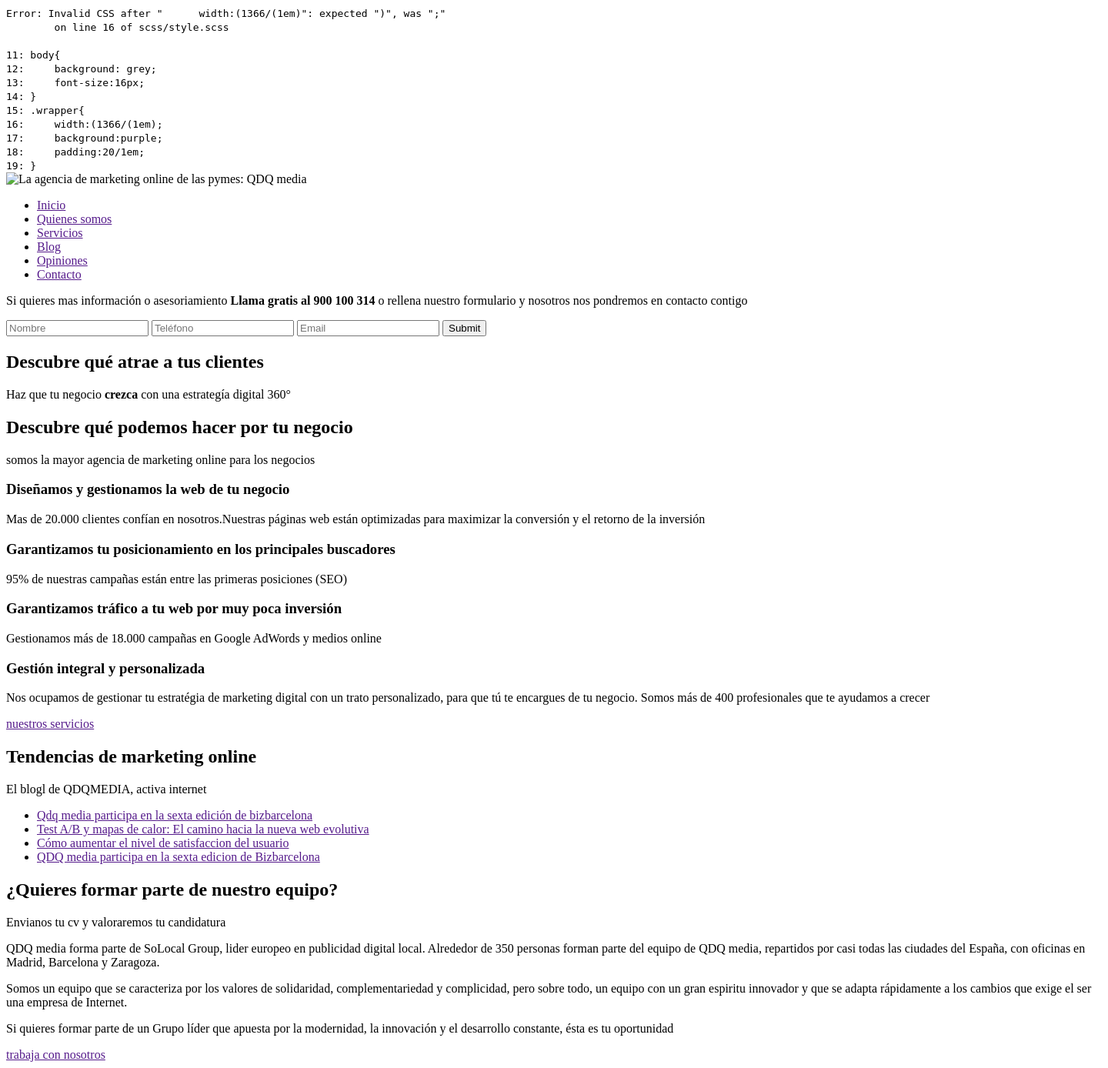
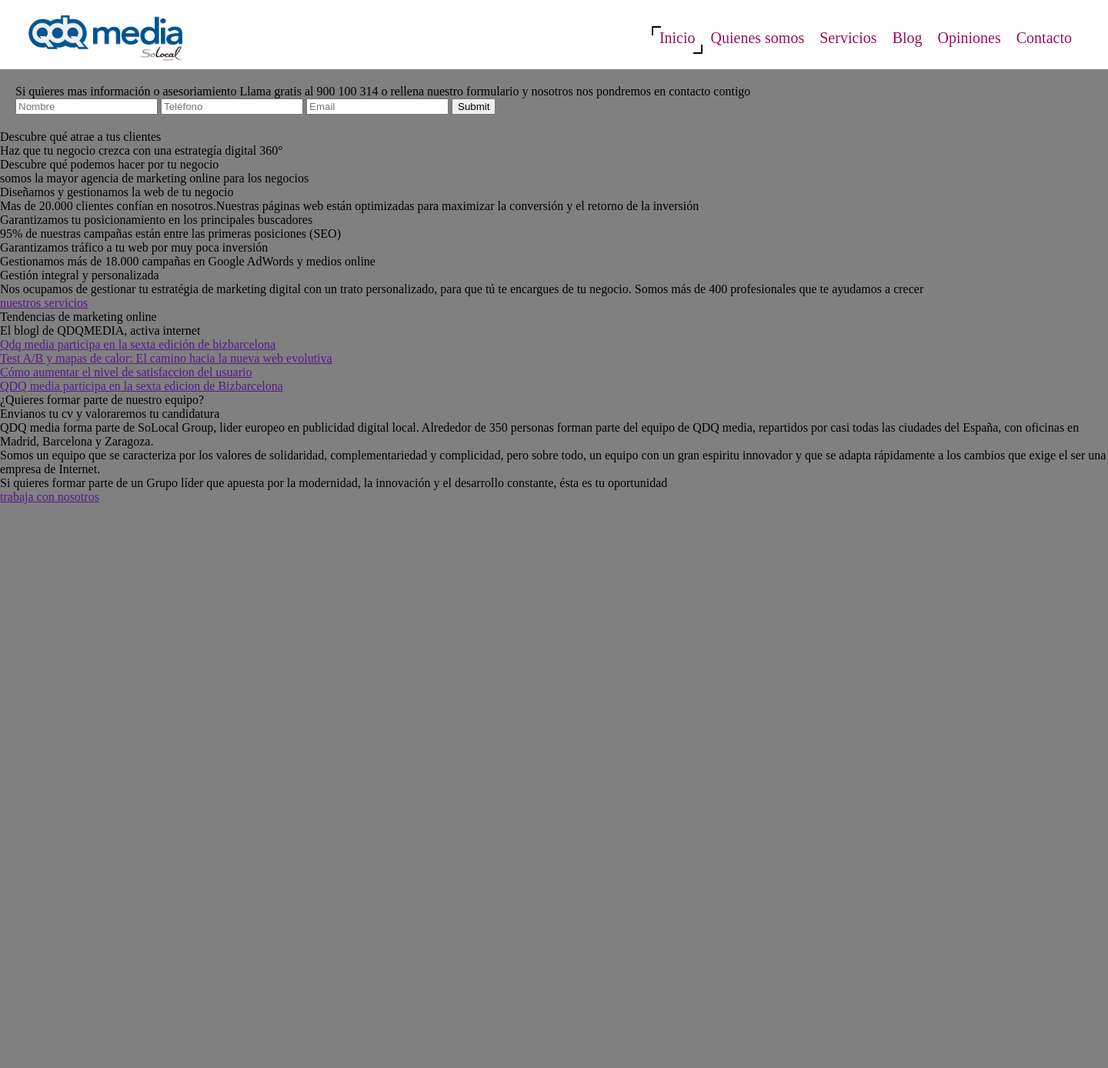
Before and after one commit to most78/NuevaWebQDTrabajo, a PHP site: page /QDQmedia/home.php in a window 1440 px wide. Shown: the whole page at 77% size. After the commit the page ends 655 px from the top, so only its background shows below. Run offline with PHP 8.4, Linux system fonts and the light colour scheme.

Commit message:
menu principal & header terminado

```diff
--- a/css/style.css
+++ b/css/style.css
@@ -1,71 +1,114 @@
-/*
-Error: Invalid CSS after "	width:(1366/(1em)": expected ")", was ";"
-        on line 16 of scss/style.scss
+/*Fuentes*/
+html, body, div, span, applet, object, iframe,
+h1, h2, h3, h4, h5, h6, p, blockquote, pre,
+a, abbr, acronym, address, big, cite, code,
+del, dfn, em, img, ins, kbd, q, s, samp,
+small, strike, strong, sub, sup, tt, var,
+b, u, i, center,
+dl, dt, dd, ol, ul, li,
+fieldset, form, label, legend,
+table, caption, tbody, tfoot, thead, tr, th, td,
+article, aside, canvas, details, figcaption, figure,
+footer, header, hgroup, menu, nav, section, summary,
+time, mark, audio, video {
+  margin: 0;
+  padding: 0;
+  border: 0;
+  outline: 0;
+  font-size: 100%;
+  font: inherit;
+  vertical-align: baseline; }
 
-11: body{
-12: 	background: grey;
-13: 	font-size:16px;
-14: }
-15: .wrapper{
-16: 	width:(1366/(1em);
-17: 	background:purple;
-18: 	padding:20/1em;
-19: }
+/*Main Header*/
+header {
+  background: white;
+  display: -webkit-flex;
+  display: -moz-flex;
+  display: -ms-flex;
+  display: -o-flex;
+  display: flex;
+  align-items: center;
+  flex-direction: column;
+  height: 5.625em;
+  width: 100%; }
+  header img {
+    align-items: center;
+    display: flex;
+    max-width: 200px; }
 
-Backtrace:
-scss/style.scss:16
-C:/Ruby23/lib/ruby/gems/2.3.0/gems/sass-3.4.22/lib/sass/scss/parser.rb:1189:in `expected'
-C:/Ruby23/lib/ruby/gems/2.3.0/gems/sass-3.4.22/lib/sass/script/lexer.rb:229:in `expected!'
-C:/Ruby23/lib/ruby/gems/2.3.0/gems/sass-3.4.22/lib/sass/script/parser.rb:711:in `assert_tok'
-C:/Ruby23/lib/ruby/gems/2.3.0/gems/sass-3.4.22/lib/sass/script/parser.rb:642:in `paren'
-C:/Ruby23/lib/ruby/gems/2.3.0/gems/sass-3.4.22/lib/sass/script/parser.rb:625:in `special_fun'
-C:/Ruby23/lib/ruby/gems/2.3.0/gems/sass-3.4.22/lib/sass/script/parser.rb:619:in `raw'
-C:/Ruby23/lib/ruby/gems/2.3.0/gems/sass-3.4.22/lib/sass/script/parser.rb:533:in `funcall'
-C:/Ruby23/lib/ruby/gems/2.3.0/gems/sass-3.4.22/lib/sass/script/parser.rb:514:in `ident'
-C:/Ruby23/lib/ruby/gems/2.3.0/gems/sass-3.4.22/lib/sass/script/parser.rb:309:in `unary_not'
-C:/Ruby23/lib/ruby/gems/2.3.0/gems/sass-3.4.22/lib/sass/script/parser.rb:309:in `unary_div'
-C:/Ruby23/lib/ruby/gems/2.3.0/gems/sass-3.4.22/lib/sass/script/parser.rb:309:in `unary_minus'
-C:/Ruby23/lib/ruby/gems/2.3.0/gems/sass-3.4.22/lib/sass/script/parser.rb:309:in `unary_plus'
-C:/Ruby23/lib/ruby/gems/2.3.0/gems/sass-3.4.22/lib/sass/script/parser.rb:286:in `times_div_or_mod'
-C:/Ruby23/lib/ruby/gems/2.3.0/gems/sass-3.4.22/lib/sass/script/parser.rb:286:in `plus_or_minus'
-C:/Ruby23/lib/ruby/gems/2.3.0/gems/sass-3.4.22/lib/sass/script/parser.rb:286:in `relational'
-C:/Ruby23/lib/ruby/gems/2.3.0/gems/sass-3.4.22/lib/sass/script/parser.rb:286:in `eq_or_neq'
-C:/Ruby23/lib/ruby/gems/2.3.0/gems/sass-3.4.22/lib/sass/script/parser.rb:286:in `and_expr'
-C:/Ruby23/lib/ruby/gems/2.3.0/gems/sass-3.4.22/lib/sass/script/parser.rb:286:in `or_expr'
-C:/Ruby23/lib/ruby/gems/2.3.0/gems/sass-3.4.22/lib/sass/script/parser.rb:488:in `space'
-C:/Ruby23/lib/ruby/gems/2.3.0/gems/sass-3.4.22/lib/sass/script/parser.rb:434:in `interpolation'
-C:/Ruby23/lib/ruby/gems/2.3.0/gems/sass-3.4.22/lib/sass/script/parser.rb:359:in `expr'
-C:/Ruby23/lib/ruby/gems/2.3.0/gems/sass-3.4.22/lib/sass/script/parser.rb:702:in `assert_expr'
-C:/Ruby23/lib/ruby/gems/2.3.0/gems/sass-3.4.22/lib/sass/script/parser.rb:75:in `parse'
-C:/Ruby23/lib/ruby/gems/2.3.0/gems/sass-3.4.22/lib/sass/scss/parser.rb:1051:in `sass_script'
-C:/Ruby23/lib/ruby/gems/2.3.0/gems/sass-3.4.22/lib/sass/scss/parser.rb:897:in `value!'
-C:/Ruby23/lib/ruby/gems/2.3.0/gems/sass-3.4.22/lib/sass/scss/parser.rb:769:in `block in try_declaration'
-C:/Ruby23/lib/ruby/gems/2.3.0/gems/sass-3.4.22/lib/sass/scss/parser.rb:1165:in `rethrow'
-C:/Ruby23/lib/ruby/gems/2.3.0/gems/sass-3.4.22/lib/sass/scss/parser.rb:782:in `try_declaration'
-C:/Ruby23/lib/ruby/gems/2.3.0/gems/sass-3.4.22/lib/sass/scss/parser.rb:711:in `declaration_or_ruleset'
-C:/Ruby23/lib/ruby/gems/2.3.0/gems/sass-3.4.22/lib/sass/scss/parser.rb:676:in `block_child'
-C:/Ruby23/lib/ruby/gems/2.3.0/gems/sass-3.4.22/lib/sass/scss/parser.rb:665:in `block_contents'
-C:/Ruby23/lib/ruby/gems/2.3.0/gems/sass-3.4.22/lib/sass/scss/parser.rb:657:in `block'
-C:/Ruby23/lib/ruby/gems/2.3.0/gems/sass-3.4.22/lib/sass/scss/parser.rb:649:in `ruleset'
-C:/Ruby23/lib/ruby/gems/2.3.0/gems/sass-3.4.22/lib/sass/scss/parser.rb:675:in `block_child'
-C:/Ruby23/lib/ruby/gems/2.3.0/gems/sass-3.4.22/lib/sass/scss/parser.rb:668:in `block_contents'
-C:/Ruby23/lib/ruby/gems/2.3.0/gems/sass-3.4.22/lib/sass/scss/parser.rb:125:in `stylesheet'
-C:/Ruby23/lib/ruby/gems/2.3.0/gems/sass-3.4.22/lib/sass/scss/parser.rb:41:in `parse'
-C:/Ruby23/lib/ruby/gems/2.3.0/gems/sass-3.4.22/lib/sass/engine.rb:406:in `_to_tree'
-C:/Ruby23/lib/ruby/gems/2.3.0/gems/sass-3.4.22/lib/sass/engine.rb:381:in `_render_with_sourcemap'
-C:/Ruby23/lib/ruby/gems/2.3.0/gems/sass-3.4.22/lib/sass/engine.rb:298:in `render_with_sourcemap'
-C:/Ruby23/lib/ruby/gems/2.3.0/gems/sass-3.4.22/lib/sass/plugin/compiler.rb:492:in `update_stylesheet'
-C:/Ruby23/lib/ruby/gems/2.3.0/gems/sass-3.4.22/lib/sass/plugin/compiler.rb:215:in `block in update_stylesheets'
-C:/Ruby23/lib/ruby/gems/2.3.0/gems/sass-3.4.22/lib/sass/plugin/compiler.rb:209:in `each'
-C:/Ruby23/lib/ruby/gems/2.3.0/gems/sass-3.4.22/lib/sass/plugin/compiler.rb:209:in `update_stylesheets'
-C:/Ruby23/lib/ruby/gems/2.3.0/gems/sass-3.4.22/lib/sass/plugin/compiler.rb:473:in `on_file_changed'
-C:/Ruby23/lib/ruby/gems/2.3.0/gems/sass-3.4.22/lib/sass/plugin/compiler.rb:331:in `block in watch'
-C:/Ruby23/lib/ruby/gems/2.3.0/gems/sass-3.4.22/vendor/listen/lib/listen/listener.rb:252:in `on_change'
-C:/Ruby23/lib/ruby/gems/2.3.0/gems/sass-3.4.22/vendor/listen/lib/listen/listener.rb:290:in `block in initialize_adapter'
-C:/Ruby23/lib/ruby/gems/2.3.0/gems/sass-3.4.22/vendor/listen/lib/listen/adapters/polling.rb:48:in `poll_changed_directories'
-C:/Ruby23/lib/ruby/gems/2.3.0/gems/sass-3.4.22/vendor/listen/lib/listen/adapter.rb:299:in `block in start_poller'
-*/
-body:before {
-  white-space: pre;
-  font-family: monospace;
-  content: "Error: Invalid CSS after \"	width:(1366/(1em)\": expected \")\", was \";\"\A         on line 16 of scss/style.scss\A \A 11: body{\A 12: 	background: grey;\A 13: 	font-size:16px;\A 14: }\A 15: .wrapper{\A 16: 	width:(1366/(1em);\A 17: 	background:purple;\A 18: 	padding:20/1em;\A 19: }"; }
+nav {
+  display: flex;
+  justify-content: center;
+  flex-direction: row;
+  width: 100%;
+  align-items: center; }
+  nav ul {
+    display: flex;
+    flex-wrap: wrap;
+    justify-content: flex-end;
+    list-style: none;
+    width: 100%; }
+    nav ul li {
+      margin: 0 0.625em; }
+      nav ul li.menu_item_current {
+        border-width: 2px 0 0 2px; }
+        nav ul li.menu_item_current a:before {
+          content: '';
+          position: absolute;
+          width: 10px;
+          height: 10px;
+          opacity: 1;
+          border: 2px solid #000;
+          border-bottom: 0px;
+          border-right: 0px;
+          -webkit-transition: -webkit-transform 0.3s, opacity 0.3s;
+          transition: transform 0.3s, opacity 0.3s;
+          -webkit-transition-timing-function: cubic-bezier(0.17, 0.67, 0.05, 1.29);
+          transition-timing-function: cubic-bezier(0.17, 0.67, 0.05, 1.29);
+          margin: -0.2em 0em 0 -0.5em; }
+        nav ul li.menu_item_current a:after {
+          content: '';
+          position: absolute;
+          margin: 1em -3px;
+          width: 10px;
+          height: 10px;
+          opacity: 1;
+          border: 2px solid #000;
+          border-top: 0px;
+          border-left: 0px;
+          -webkit-transition: -webkit-transform 0.3s, opacity 0.3s;
+          transition: transform 0.3s, opacity 0.3s;
+          -webkit-transition-timing-function: cubic-bezier(0.17, 0.67, 0.05, 1.29);
+          transition-timing-function: cubic-bezier(0.17, 0.67, 0.05, 1.29); }
+      nav ul li a {
+        text-decoration: none;
+        color: #991359;
+        font-family: oswald;
+        font-size: 1.25em; }
+        nav ul li a:before {
+          content: '';
+          position: absolute;
+          width: 10px;
+          height: 10px;
+          opacity: 0;
+          border: 2px solid #d94f5c;
+          -webkit-transition: -webkit-transform 0.3s, opacity 0.3s;
+          transition: transform 0.3s, opacity 0.3s;
+          -webkit-transition-timing-function: cubic-bezier(0.17, 0.67, 0.05, 1.29);
+          transition-timing-function: cubic-bezier(0.17, 0.67, 0.05, 1.29); }
+
+body {
+  background: grey;
+  font-size: 16; }
+
+.wrapper {
+  display: -webkit-flex;
+  display: -moz-flex;
+  display: -ms-flex;
+  display: -o-flex;
+  display: flex;
+  flex-direction: row;
+  width: 85.375em;
+  padding: 1.25em; }
+
+/*# sourceMappingURL=style.css.map */
--- a/home.php
+++ b/home.php
@@ -8,10 +8,10 @@
 <body>
 	<header>
 		<div class="wrapper">
-			<img src="" alt="La agencia de marketing online de las pymes: QDQ media">
+			<img src="http://localhost:8888/QDQmedia/img/logo_qdqmedia_grupo_solocal.png" alt="La agencia de marketing online de las pymes: QDQ media">
 			<nav>
 				<ul>
-					<li><a href="">Inicio</a></li>
+					<li class="menu_item_current"><a href="">Inicio</a></li>
 					<li><a href="">Quienes somos</a></li>
 					<li><a href="">Servicios</a></li>
 					<li><a href="">Blog</a></li>
--- a/scss/_header.scss
+++ b/scss/_header.scss
@@ -7,9 +7,14 @@ header{
 	display: -ms-flex;
 	display: -o-flex;
 	display: flex;
-	justify-content: center;
   	align-items: center;
   	flex-direction:column;
-	height: (90/16) *1em;
-	width: 100%
+	height: (90/$mainFontSize)*1em;
+	width: 100%;
+	img{
+		align-items:center;
+		display: flex;
+		max-width: 200px;
+
+	}
 }
--- /dev/null
+++ b/scss/_mainNav.scss
@@ -0,0 +1,70 @@
+nav{
+	display: flex;
+    justify-content: center;
+    flex-direction: row;
+    width: 100%;
+    align-items: center;
+    ul{
+   		display: flex;
+    	flex-wrap: wrap;
+    	justify-content: flex-end;
+    	list-style: none;
+    	width: 100%;
+    	li{
+    		margin: 0 (10/$mainFontSize)*1em;
+    		&.menu_item_current{
+    			border-width:2px 0 0 2px;
+    			a{
+    				&:before{
+    					content: '';
+    					position: absolute;
+    					width: 10px;
+    					height: 10px;
+    					opacity: 1;
+    					border: 2px solid #000;
+    					border-bottom:0px;
+    					border-right:0px;
+    					-webkit-transition: -webkit-transform 0.3s, opacity 0.3s;
+    					transition: transform 0.3s, opacity 0.3s;
+    					-webkit-transition-timing-function: cubic-bezier(0.17, 0.67, 0.05, 1.29);
+    					transition-timing-function: cubic-bezier(0.17, 0.67, 0.05, 1.29);
+    					margin: -0.2em 0em 0 -0.5em;
+    				}
+    				&:after{
+    					content: '';
+    					position: absolute;
+    					margin: 1em -3px;
+    					width: 10px;
+    					height: 10px;
+    					opacity: 1;
+    					border: 2px solid #000;
+    					border-top:0px;
+    					border-left:0px;
+    					-webkit-transition: -webkit-transform 0.3s, opacity 0.3s;
+    					transition: transform 0.3s, opacity 0.3s;
+    					-webkit-transition-timing-function: cubic-bezier(0.17, 0.67, 0.05, 1.29);
+    					transition-timing-function: cubic-bezier(0.17, 0.67, 0.05, 1.29);
+    				}
+    			}
+    		}
+    		a{
+    			text-decoration: none;
+    			color: $secondaryColor;
+    			font-family: oswald;
+    			font-size: (20/$mainFontSize)*1em;
+    			&:before{
+    				content: '';
+    				position: absolute;
+    				width: 10px;
+    				height: 10px;
+    				opacity: 0;
+    				border: 2px solid #d94f5c;
+    				-webkit-transition: -webkit-transform 0.3s, opacity 0.3s;
+    				transition: transform 0.3s, opacity 0.3s;
+    				-webkit-transition-timing-function: cubic-bezier(0.17, 0.67, 0.05, 1.29);
+    				transition-timing-function: cubic-bezier(0.17, 0.67, 0.05, 1.29);
+				}
+			}
+		}
+	}
+}
--- a/scss/_variables.scss
+++ b/scss/_variables.scss
@@ -1,4 +1,6 @@
 // Variables
 
-$colorPrincipal: #135999;
-$colorSecundario: #991359;
+$mainColor: #135999;
+$secondaryColor: #991359;
+$fullWidth:(1366/16)*1em;
+$mainFontSize:16;
--- a/scss/style.scss
+++ b/scss/style.scss
@@ -3,17 +3,23 @@ $mainFont: Oswald;
 $secondaryFont: Muli;
 
 @import "variables";
-@import "mixin";
 @import "reset";
 @import "header";
+@import "mainNav";
 
 
 body{
 	background: grey;
-	font-size:16px;
+	font-size:$mainFontSize;
 }
 .wrapper{
-	width:(1366/(1em);
-	background:purple;
-	padding:20/1em;
+	display: -webkit-flex;
+	display: -moz-flex;
+	display: -ms-flex;
+	display: -o-flex;
+	display: flex;
+	flex-direction:row;
+	width:$fullWidth;
+	padding:(20/$mainFontSize)*1em;
+
 }
```
Also changed, not shown: img/logo_qdqmedia_grupo_solocal.png (added), 1 other file.
